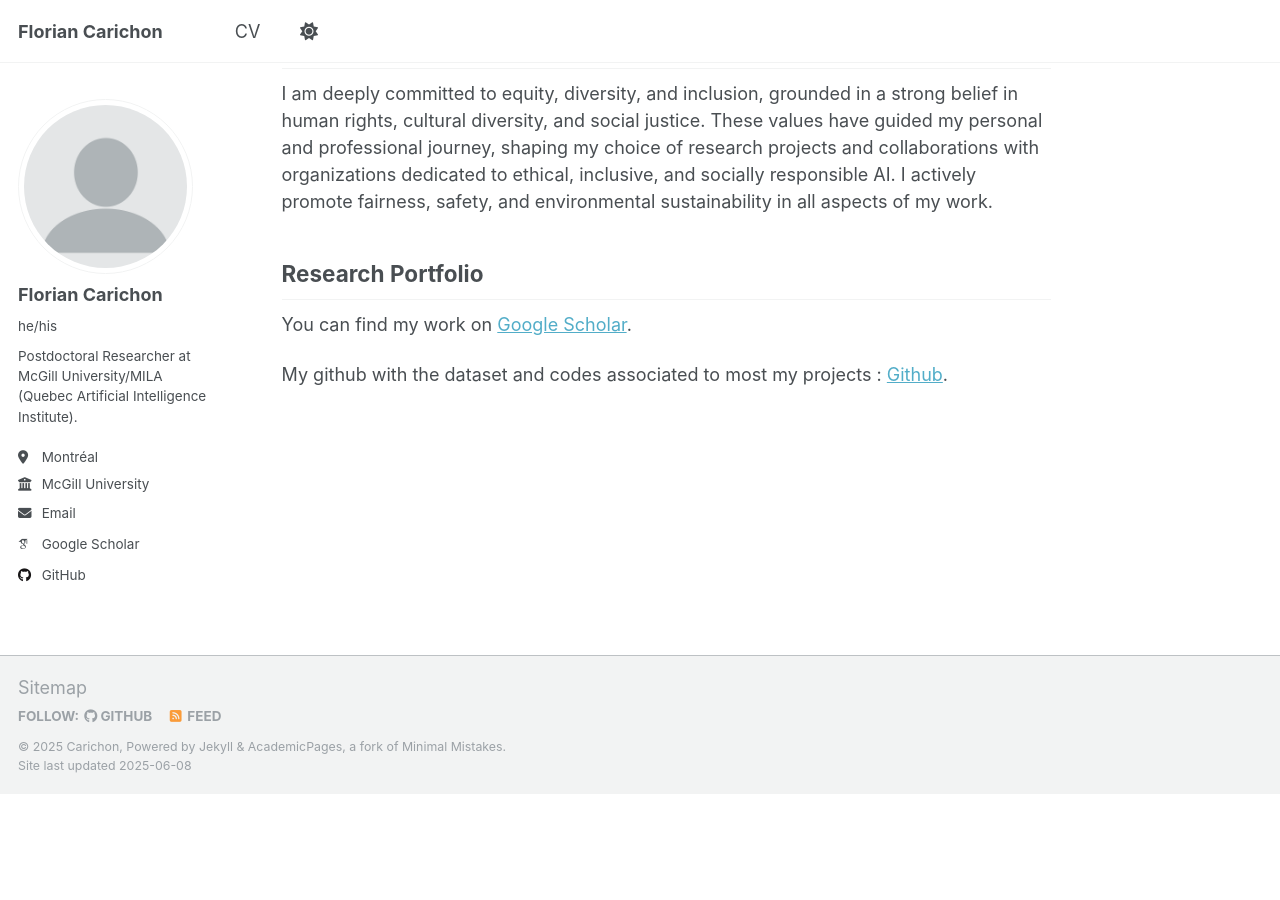
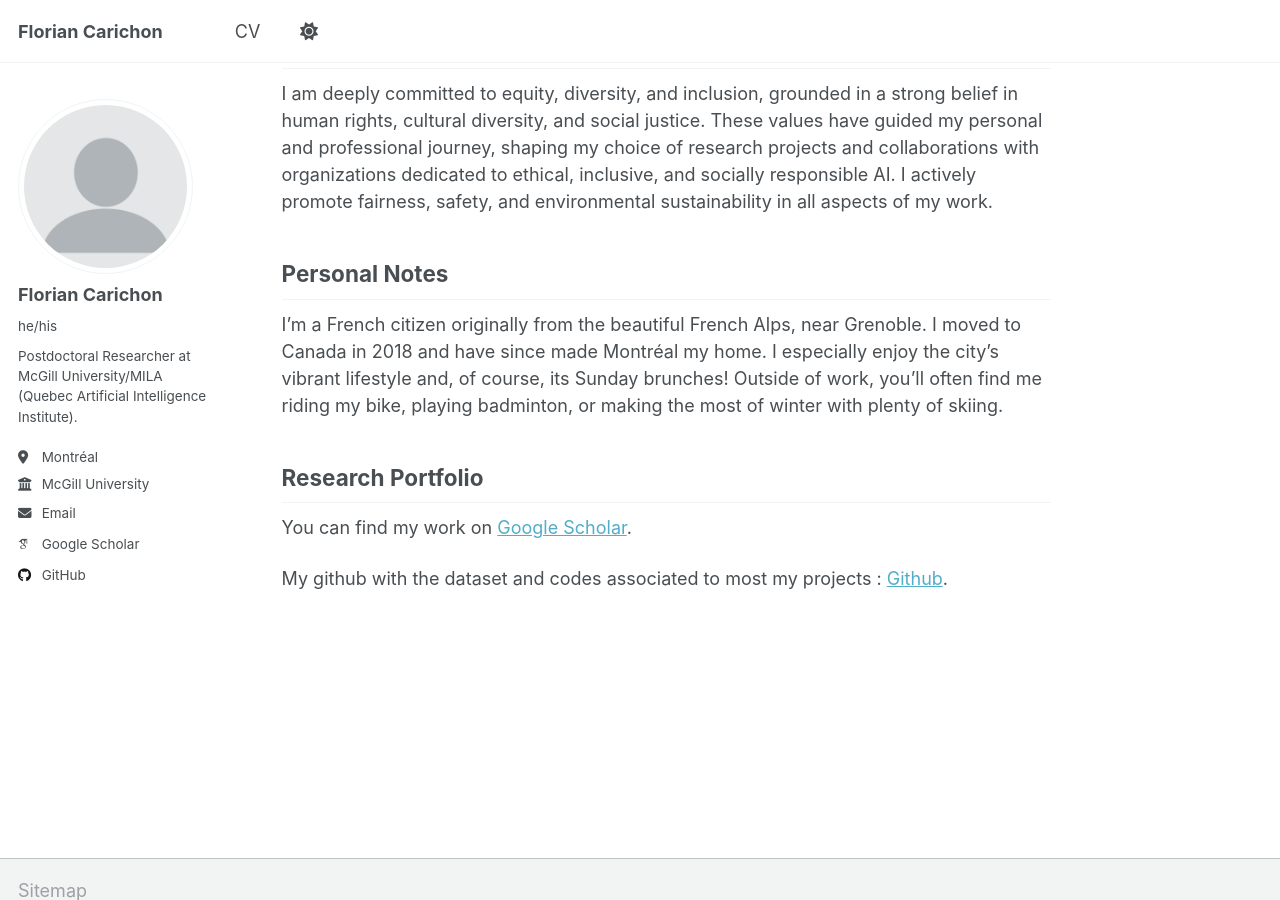
Before and after one commit to fcarichon/fcarichon.github.io, a Jekyll site: the page built from _pages/about.md, in a window 1280 px wide and 900 px high, scrolled down 1380 px. Built offline with Jekyll 4.4.1, drawn with Linux system fonts in a browser that asks for light colours; some web fonts are replaced; before the commit the page ends 2173 px from its top, so only the background shows below that.

Commit message:
Update about.md

```diff
--- a/_pages/about.md
+++ b/_pages/about.md
@@ -37,6 +37,10 @@ EDI Statement
 ------
 I am deeply committed to equity, diversity, and inclusion, grounded in a strong belief in human rights, cultural diversity, and social justice. These values have guided my personal and professional journey, shaping my choice of research projects and collaborations with organizations dedicated to ethical, inclusive, and socially responsible AI. I actively promote fairness, safety, and environmental sustainability in all aspects of my work.
 
+Personal Notes
+------
+I'm a French citizen originally from the beautiful French Alps, near Grenoble. I moved to Canada in 2018 and have since made Montréal my home. I especially enjoy the city's vibrant lifestyle and, of course, its Sunday brunches! Outside of work, you'll often find me riding my bike, playing badminton, or making the most of winter with plenty of skiing.
+
 Research Portfolio
 ------
 You can find my work on [Google Scholar](https://scholar.google.com/citations?user=i8GPsd4AAAAJ&hl).
```
